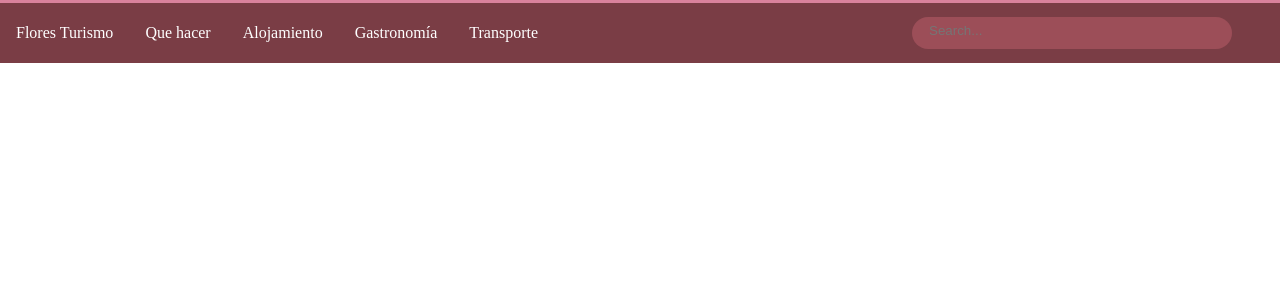
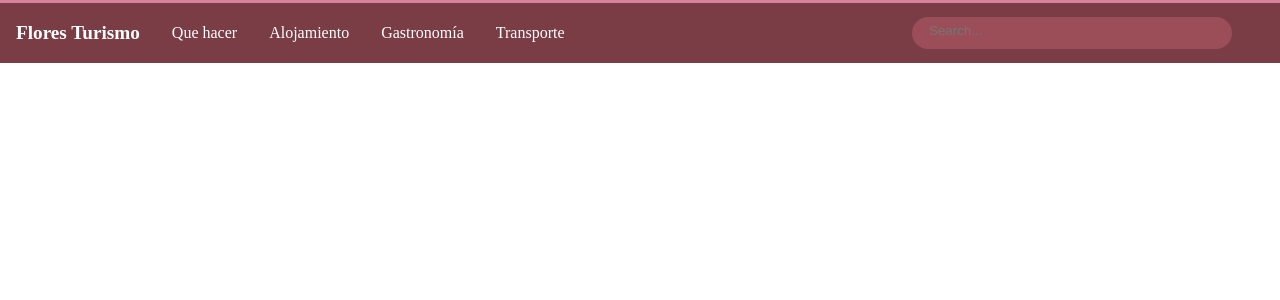
Before and after one commit to Lautron/Flores-Turismo, a Flask app: page /layout in a window 1280 px wide. Shown: the top 300 px of the page. Run offline with Flask 2, Linux system fonts and the light colour scheme; style sheets or scripts are compiled from the project's sources.

Commit message:
Made the brand text bolder and increased size

```diff
--- a/flores_digital/static/css/layout.scss
+++ b/flores_digital/static/css/layout.scss
@@ -91,4 +91,6 @@ body{
     text-decoration: none;
     text-align: center;
     padding: 0 1rem;
+    font-size: 1.2rem;
+    font-weight: 600;
 }
```
